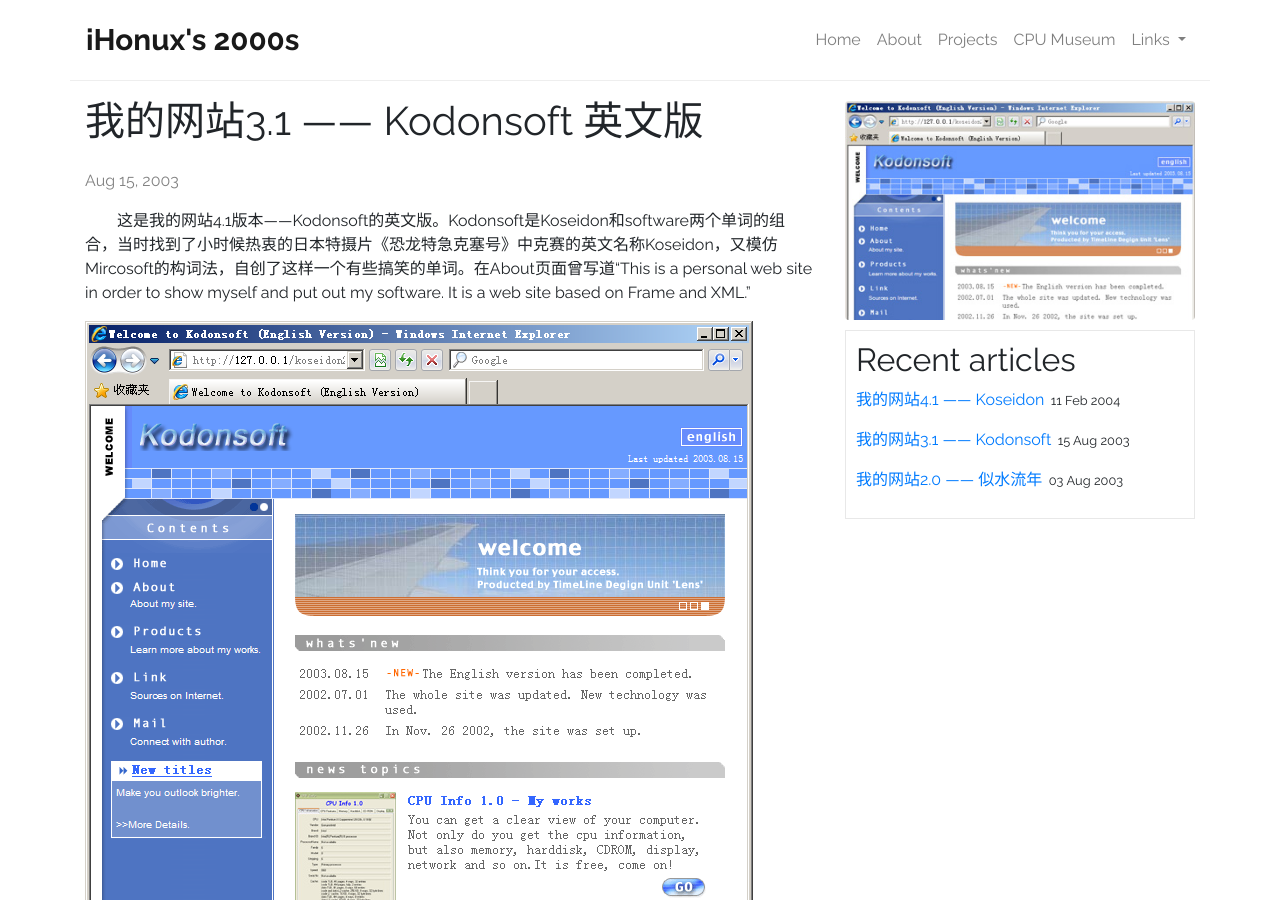
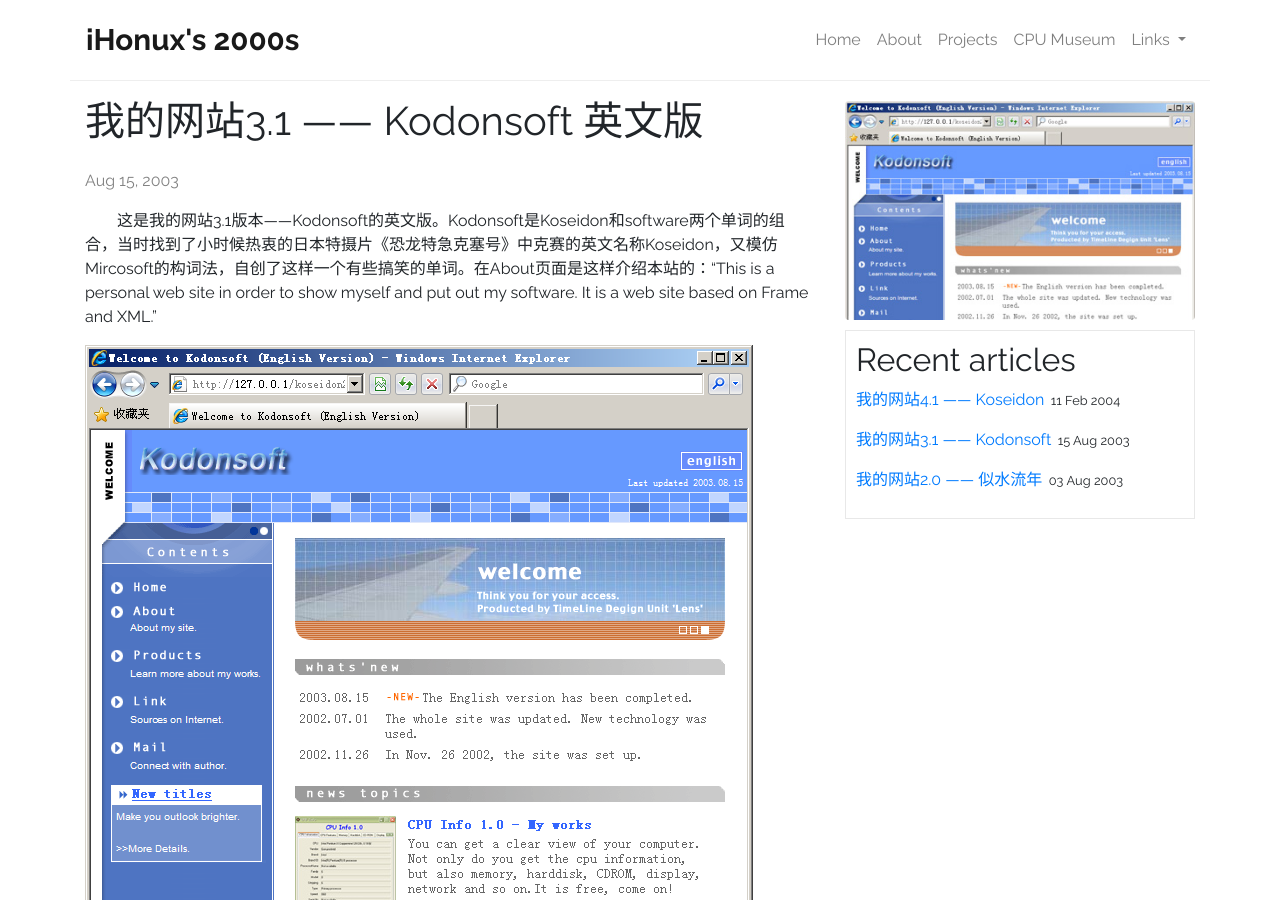
Before and after one commit to past-records/past-records.github.io, a Jekyll site: the page built from _posts/2003-08-15-my-pages-v3-en.markdown, in a window 1280 px wide and 900 px high. Built offline with Jekyll 4.4.1, drawn with Linux system fonts in a browser that asks for light colours.

Commit message:
Update 2003-08-15-my-pages-v3-en.markdown

```diff
--- a/_posts/2003-08-15-my-pages-v3-en.markdown
+++ b/_posts/2003-08-15-my-pages-v3-en.markdown
@@ -6,7 +6,7 @@
 categories: [我的网站, Koseidon, Kodonsoft]
 ---
 
-　　这是我的网站4.1版本——Kodonsoft的英文版。Kodonsoft是Koseidon和software两个单词的组合，当时找到了小时候热衷的日本特摄片《恐龙特急克塞号》中克赛的英文名称Koseidon，又模仿Mircosoft的构词法，自创了这样一个有些搞笑的单词。在About页面曾写道“This is a personal web site in order to show myself and put out my software. It is a web site based on Frame and XML.”
+　　这是我的网站3.1版本——Kodonsoft的英文版。Kodonsoft是Koseidon和software两个单词的组合，当时找到了小时候热衷的日本特摄片《恐龙特急克塞号》中克赛的英文名称Koseidon，又模仿Mircosoft的构词法，自创了这样一个有些搞笑的单词。在About页面是这样介绍本站的：“This is a personal web site in order to show myself and put out my software. It is a web site based on Frame and XML.”
 
 ![我的网站3.1 —— Kodonsoft 英文版]({{site.baseurl}}/images/web/我的网站3.1-Kodonsoft英文版.png)
 
```
